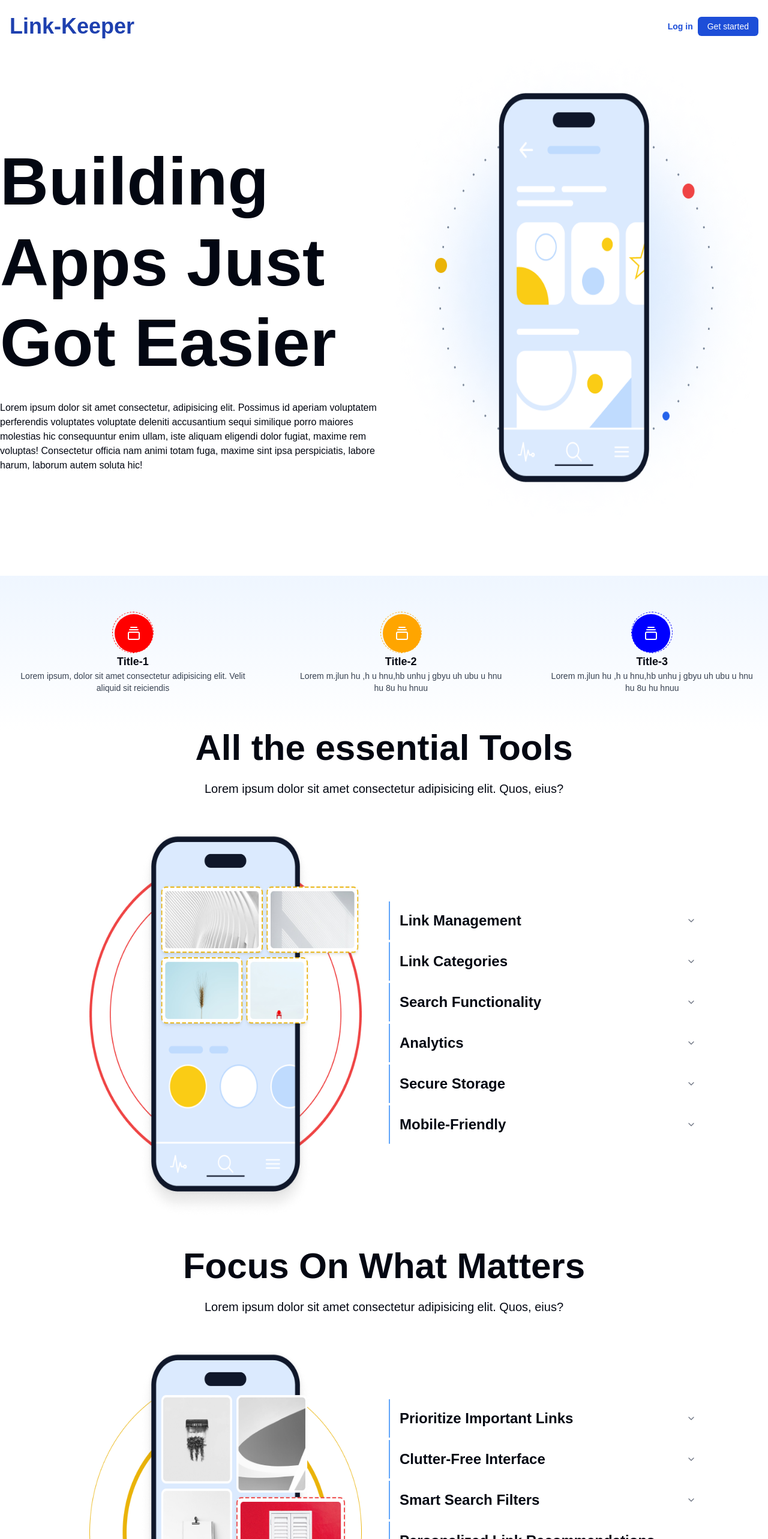
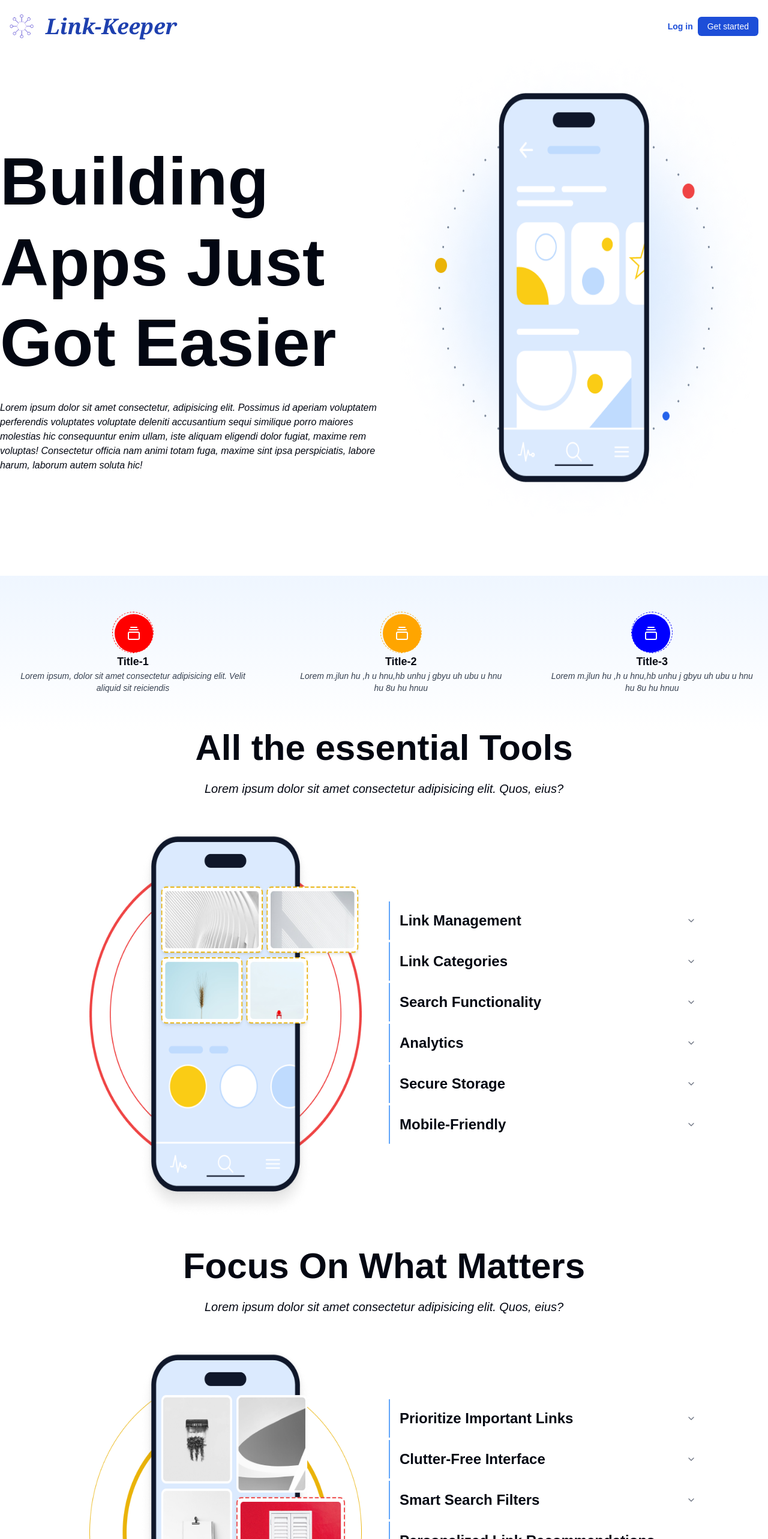
Before and after one commit to utpalsinghdev/link-keeper, a Next.js app: page / in a window 1280 px wide. Shown: the top 2566 px of the page at 60% size. Built offline with nearby package versions, Linux system fonts and the light colour scheme.

Commit message:
font changed

```diff
--- a/src/components/atoms/home/Card.tsx
+++ b/src/components/atoms/home/Card.tsx
@@ -25,7 +25,7 @@ const Card = ({ color, face, des, title }: any) => {
       <div className="flex-col items-start gap-5 text-3xl md:text-4xl xl:text-5xl">
         <h1 className="font-bold text-lg">{title}</h1>
       </div>
-      <p className="text-sm text-center text-gray-700">{des}</p>
+      <p className="text-sm text-center text-gray-700 italic">{des}</p>
     </div>
   );
 };
--- a/src/components/atoms/home/Focus.tsx
+++ b/src/components/atoms/home/Focus.tsx
@@ -51,7 +51,7 @@ const Focus = () => {
       <div className="flex w-full flex-col ">
         <div className="flex  flex-col gap-6 items-center justify-center">
           <h1 className="font-extrabold text-6xl ">Focus On What Matters</h1>
-          <p className="text-xl">
+          <p className="text-xl italic">
             Lorem ipsum dolor sit amet consectetur adipisicing elit. Quos, eius?
           </p>
         </div>
--- a/src/components/atoms/home/Hero.tsx
+++ b/src/components/atoms/home/Hero.tsx
@@ -13,7 +13,7 @@ const Hero = () => {
             <h1 className="flex ">Building Apps Just Got Easier</h1>
           </div>
 
-          <p className="text-base  pt-4  pb-6 md:pb-0">
+          <p className="text-base italic pt-4  pb-6 md:pb-0">
             Lorem ipsum dolor sit amet consectetur, adipisicing elit. Possimus
             id aperiam voluptatem perferendis voluptates voluptate deleniti
             accusantium sequi similique porro maiores molestias hic consequuntur
--- a/src/components/atoms/home/Navbar.tsx
+++ b/src/components/atoms/home/Navbar.tsx
@@ -5,7 +5,12 @@ import ButtonLink from "./ButtonLink";
 const Navbar = () => {
   return (
     <div className="container mt-2 mx-auto flex justify-between items-center p-4">
-      <div className="text-blue-800 text-4xl font-bold">Link-Keeper</div>
+      <div className="flex-row flex gap-5">
+        <img src="/logo.png" alt="logo" className="h-10 w-10 " />
+        <div className="text-blue-800 text-4xl font-bold font-serif italic">
+          Link-Keeper
+        </div>
+      </div>
       <div>
         <Link
           href={"/login"}
--- a/src/components/atoms/home/StartNow.tsx
+++ b/src/components/atoms/home/StartNow.tsx
@@ -14,7 +14,7 @@ const StartNow = () => {
               <h1 className="flex ">Start now and get best services</h1>
             </div>
 
-            <p className="text-base font-semibold px-4  pb-6 md:pb-0">
+            <p className="text-base font-semibold px-4  pb-6 md:pb-0 italic">
               Lorem ipsum dolor sit amet consectetur, adipisicing elit. Possimus
               id aperiam voluptatem perferendis voluptates voluptate deleniti
               accusantium sequi similique porro maiores molestias hic
--- a/src/components/atoms/home/Tools.tsx
+++ b/src/components/atoms/home/Tools.tsx
@@ -46,7 +46,7 @@ const Tools = () => {
       <div className="flex w-full flex-col ">
         <div className="flex  flex-col gap-6 items-center justify-center">
           <h1 className="font-extrabold text-6xl ">All the essential Tools</h1>
-          <p className="text-xl">
+          <p className="text-xl italic">
             Lorem ipsum dolor sit amet consectetur adipisicing elit. Quos, eius?
           </p>
         </div>
```
Also changed, not shown: src/app/dashboard/layout.tsx (+101 -63 lines).
